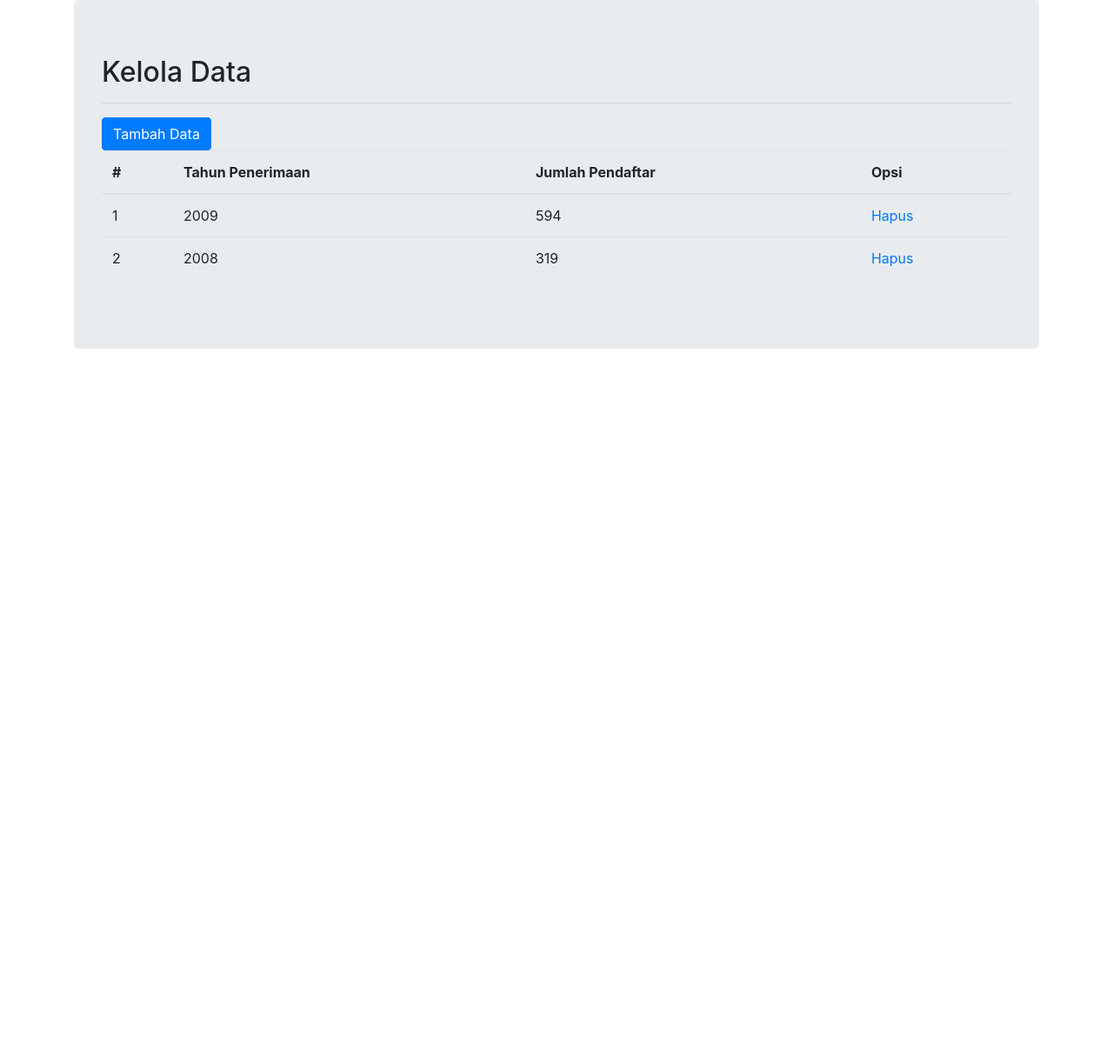
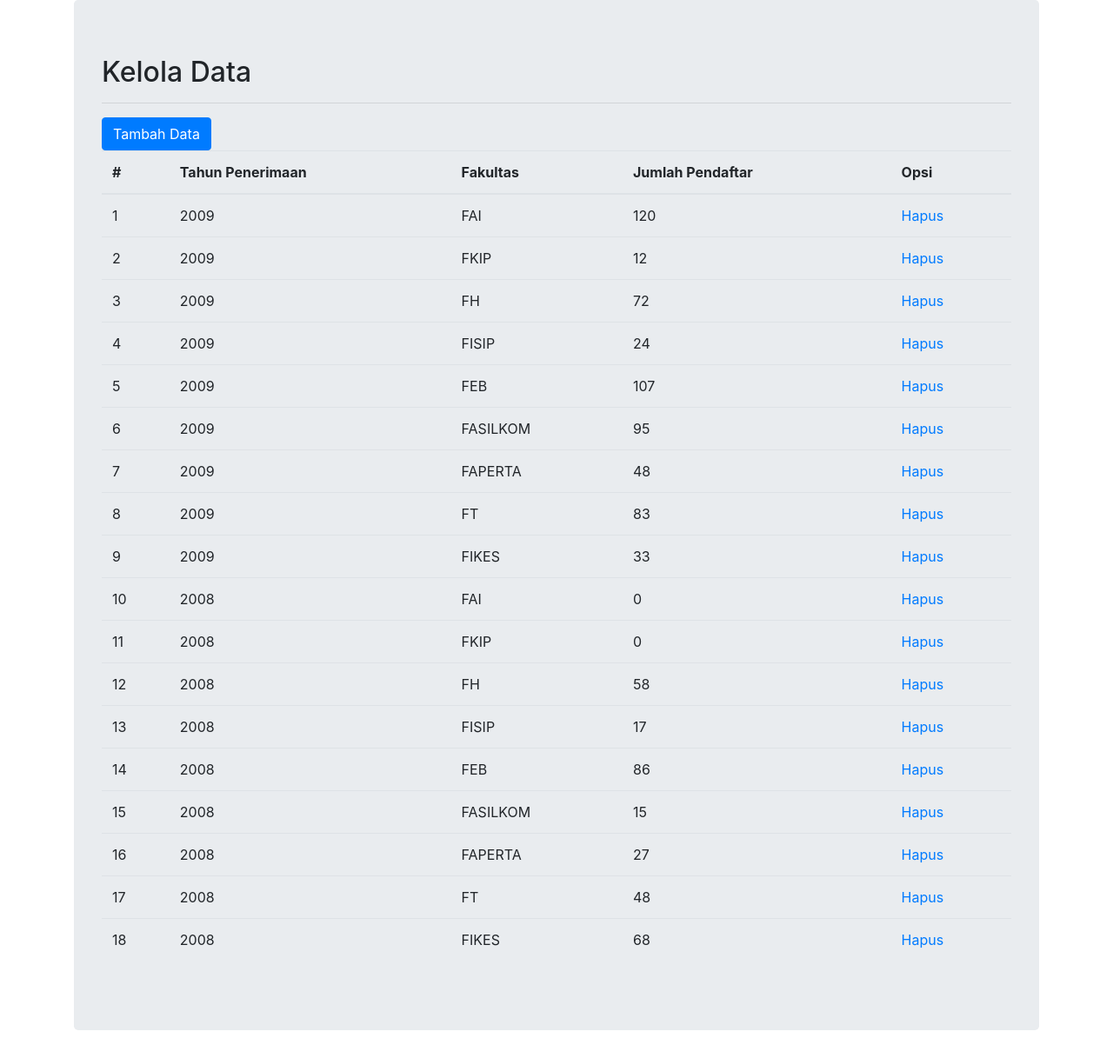
Before and after one commit to ysfwicaksana/simple-regresi-linier, a PHP site: page /create-pmb.php in a window 1280 px wide. Shown: the part 56-1273 px from the top of the page at 87% size. Before the commit the page ends 457 px from the top, so only its background shows below. Run offline with PHP 8.4, Linux system fonts and the light colour scheme; a user stored in the database is signed in; data comes from the database, SQL or seed files in the repository; both versions use the stored data as it was after the commit.

Commit message:
Jumlah Per Fakultas

```diff
--- a/Create-pmb.php
+++ b/Create-pmb.php
@@ -11,19 +11,19 @@ if(!isset($_SESSION['username'])) {
 
 $connect = openConnection();
 
-if($tahun = mysqli_query($connect,'select tahun_penerimaan,jumlah_pendaftar from pmb ')){
-  $arrayTahun = array();
-  $arrayJumlah = array();
-  while($obj = mysqli_fetch_object($tahun)){
-
-    array_push($arrayTahun,$obj->tahun_penerimaan);
-    array_push($arrayJumlah,$obj->jumlah_pendaftar);
-
-  }
-}
-
-
-$regresi = new RegresiLinier($arrayTahun, $arrayJumlah);
+// if($tahun = mysqli_query($connect,'select tahun_penerimaan,jumlah_pendaftar from pmb ')){
+//   $arrayTahun = array();
+//   $arrayJumlah = array();
+//   while($obj = mysqli_fetch_object($tahun)){
+//
+//     array_push($arrayTahun,$obj->tahun_penerimaan);
+//     array_push($arrayJumlah,$obj->jumlah_pendaftar);
+//
+//   }
+// }
+//
+//
+// $regresi = new RegresiLinier($arrayTahun, $arrayJumlah);
 ?>
 
 <!DOCTYPE html>
@@ -71,7 +71,7 @@ $regresi = new RegresiLinier($arrayTahun, $arrayJumlah);
 <?php if (isset($_GET['notify'])) {
 
     if($_GET['notify'] == 'error') {
-      echo "<p class='text-danger'>Tahun Penerimaan sudah ada<p>";
+      echo "<p class='text-danger'>Tahun Penerimaan dan fakultas sudah ada<p>";
     } else if($_GET['notify'] == 'error2'){
       echo "<p class='text-danger'>Tahun Penerimaan atau Jumlah Pendaftar </p>";
     }
@@ -82,13 +82,14 @@ $regresi = new RegresiLinier($arrayTahun, $arrayJumlah);
     <tr>
       <th scope="col">#</th>
       <th scope="col">Tahun Penerimaan</th>
+      <th scope="col">Fakultas</th>
       <th scope="col">Jumlah Pendaftar</th>
       <th scope="col">Opsi</th>
     </tr>
   </thead>
   <tbody>
     <?php
-        $query = mysqli_query($connect,"select * from pmb order by id desc");
+        $query = mysqli_query($connect,"select * from pmb_fakultas order by id desc");
         $i = 1;
 
         while($obj = mysqli_fetch_object($query)) {
@@ -97,6 +98,7 @@ $regresi = new RegresiLinier($arrayTahun, $arrayJumlah);
           <tr>
             <td><?php echo $i++ ?></td>
             <td><?php echo $obj->tahun_penerimaan ?></td>
+            <td><?php echo $obj->fakultas ?></td>
             <td><?php echo $obj->jumlah_pendaftar ?></td>
             <td><a href="delete-pmb.php?id=<?php echo $obj->id ?>"> Hapus</a></td>
           </tr>
@@ -125,11 +127,29 @@ $regresi = new RegresiLinier($arrayTahun, $arrayJumlah);
         <div class="form-group row">
           <label for="staticEmail" class="col-sm-2 col-form-label">Tahun Penerimaan</label>
           <div class="col-sm-10">
-            <select name="tahun" class="form-control">
+            <select name="tahun" class="form-control" required>
               <?php for ($i=2000; $i < 2100 ; $i++) { ?>
                   <option value="<?php echo $i ?>"><?php echo $i ?>/<?php echo $i + 1; ?></option>
               <?php  } ?>
             </select>
+          </div>
+        </div>
+        <div class="form-group row">
+          <label for="inputPassword" class="col-sm-2 col-form-label">Fakultas</label>
+          <div class="col-sm-10">
+            <select class="form-control" name="fakultas">
+
+              <option value="FIKES">FIKES</option>
+              <option value="FT">FT</option>
+              <option value="FAPERTA">FAPERTA</option>
+              <option value="FASILKOM">FASILKOM</option>
+              <option value="FEB">FEB</option>
+              <option value="FISIP">FISIP</option>
+              <option value="FH">FH</option>
+              <option value="FKIP">FKIP</option>
+              <option value="FAI">FAI</option>
+            </select>
+
           </div>
         </div>
         <div class="form-group row">
--- a/Dashboard.php
+++ b/Dashboard.php
@@ -2,6 +2,8 @@
 
 require ('config/Database.php');
 require ('libraries/RegresiLinier.php');
+
+error_reporting(0);
 
 session_start();
 
@@ -21,7 +23,6 @@ if($tahun = mysqli_query($connect,'select tahun_penerimaan,jumlah_pendaftar from
 
   }
 }
-
 
 $regresi = new RegresiLinier($arrayTahun, $arrayJumlah);
 ?>
--- a/Delete-pmb.php
+++ b/Delete-pmb.php
@@ -12,7 +12,7 @@ $connect = openConnection();
 
 $id = $_GET['id'];
 
-if (mysqli_query($connect,"delete from pmb where id='$id'")) {
+if (mysqli_query($connect,"delete from pmb_fakultas where id='$id'")) {
    header('Location:create-pmb.php');
 } else {
   echo "Error deleting record: " . mysqli_error($conn);
```
Also changed, not shown: Post-pmb.php (+27 -19 lines), regresi-linier.sql (+53 -12 lines).
